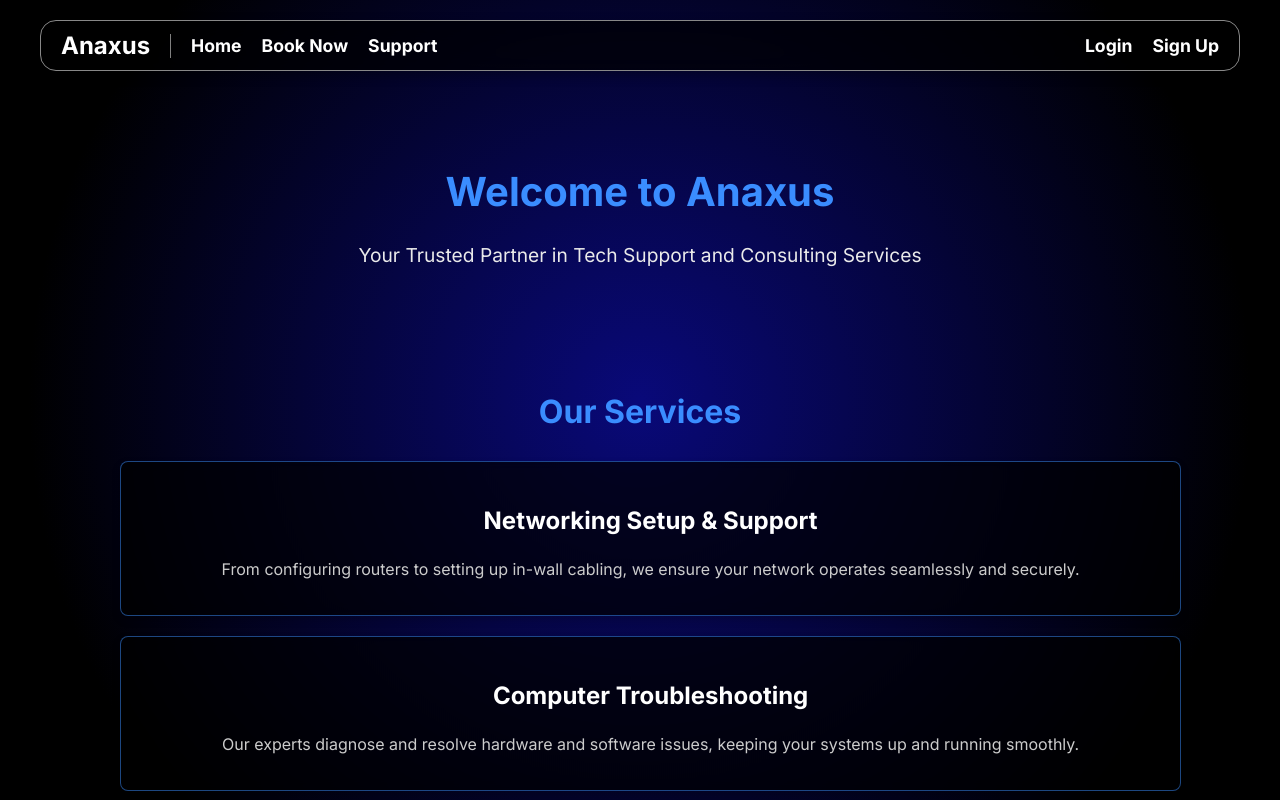
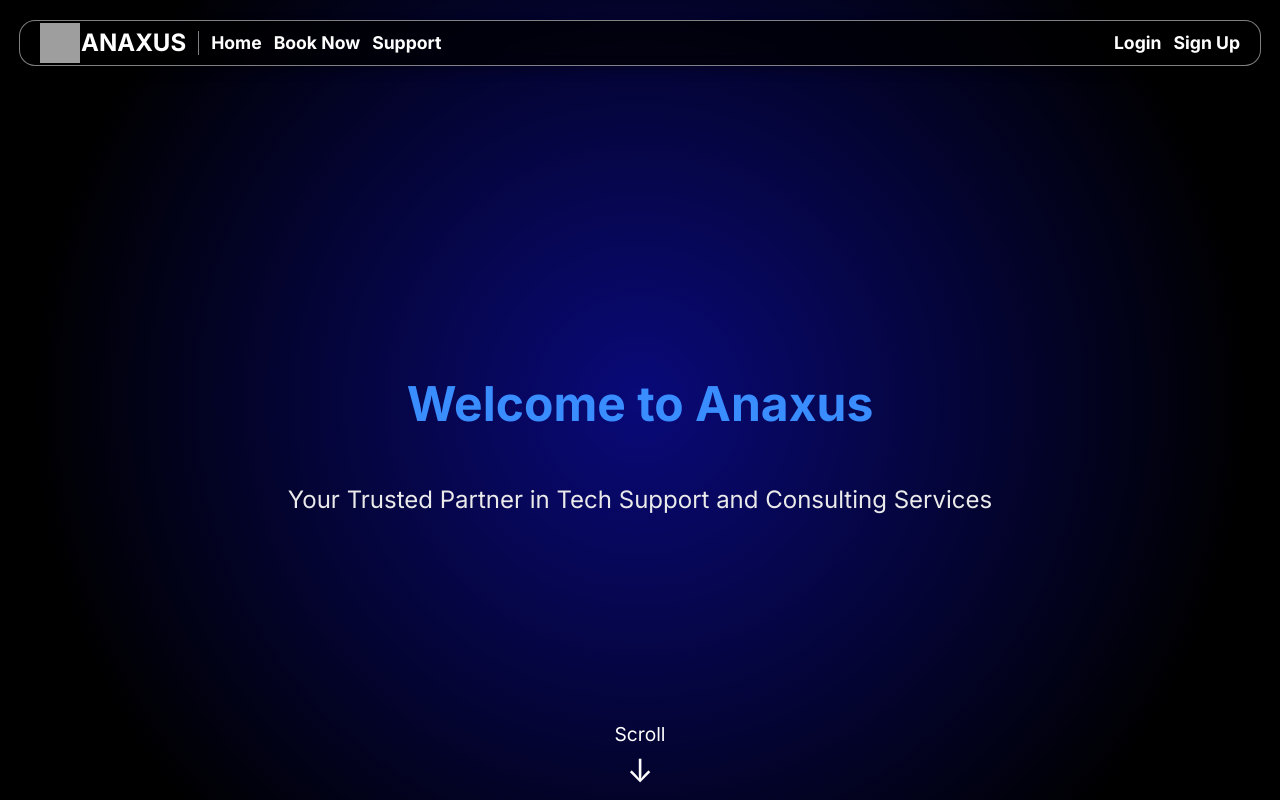
Before and after one commit to officialanaxus/anaxus, a React (Create React App) app: page / in a window 1280 px wide. Shown: the top 800 px of the page. Built offline with nearby package versions, Linux system fonts and the light colour scheme; grey boxes are pictures that could not be loaded.

Commit message:
Auto-update

```diff
--- a/src/App.css
+++ b/src/App.css
@@ -19,53 +19,96 @@ body, .App {
 }
 
 nav {
-  position: fixed;
+  position: fixed; /* Keep navbar fixed at the top */
   top: 20px;
   left: 50%;
   transform: translateX(-50%);
   display: flex;
   align-items: center;
   justify-content: space-between;
-  padding: 10px 20px;
-  background-color: rgba(11, 14, 19, 0.8);
+  padding: 2px 20px;
+  background-color: rgba(0, 0, 0, 0.7);
   color: white;
+  border: 1px solid rgba(255, 255, 255, 0.5); /* Add this line to restore the border */
   border-radius: 16px;
-  max-width: 1100px;
+  max-width: 1200px;
   width: 95%;
+  margin: 0 auto;
+  box-shadow: 0px 4px 12px rgba(0, 0, 0, 0.3);
+  backdrop-filter: blur(10px);
   z-index: 1000;
-  box-sizing: border-box;
-  border: 1px solid #888;
-  backdrop-filter: blur(8px);
-  box-shadow: 0px 4px 12px rgba(0, 0, 0, 0.2);
-  font-weight: 500;
 }
 
+/* Left and right sections for consistent alignment */
 .nav-left, .nav-right {
   display: flex;
   align-items: center;
-  gap: 20px;
+  justify-content: center;
+  gap: 12px; /* Controls spacing for nav links */
 }
 
-.nav-center h2 {
+.nav-logo {
+  display: flex;
+  align-items: center;
+  gap: 1px; /* Controls spacing between logo and text */
+}
+
+.nav-logo img {
+  width: 40px;
+  height: 40px;
+  display: inline-block;
+  vertical-align: middle;
+}
+
+.nav-logo h2 {
   margin: 0;
+  padding: 0;
   font-size: 1.5rem;
   font-weight: 700;
-  border: 2px solid white;
-  padding: 5px;
-  display: inline-block;
-  border-radius: 8px;
+  display: inline-flex;
+  align-items: center;
+  line-height: 40px; /* Match the height of the logo */
+}
+
+.nav-divider {
+  height: 24px;
+  width: 1px;
+  background-color: rgba(255, 255, 255, 0.5);
 }
 
 nav a {
+  margin: 0;
+  padding: 0;
   color: white;
-  text-decoration: none;
+  text-decoration: none; /* Remove underline */
   font-size: 1.1rem;
   font-weight: 700;
-  transition: transform 0.2s ease, color 0.2s ease;
+  display: inline-flex;
+  align-items: center;
+  line-height: 40px; /* Match the height of the logo and title */
+  transition: color 0.2s ease, transform 0.2s ease;
 }
 
 nav a:hover {
+  color: #3A8DFF;
   transform: scale(1.1);
+  text-decoration: none; /* Ensure underline doesn't appear on hover */
+}
+
+nav button {
+  background: none;
+  border: none;
+  color: white;
+  font-size: 1.1rem;
+  font-weight: 700;
+  cursor: pointer;
+  text-decoration: none; /* Remove underline */
+  display: inline-flex;
+  align-items: center;
+  line-height: 40px; /* Match the height of the logo and title */
+}
+
+nav button:hover {
   color: #3A8DFF;
-  text-decoration: none;
+  text-decoration: none; /* Ensure underline doesn't appear on hover */
 }
--- a/src/components/Navbar.js
+++ b/src/components/Navbar.js
@@ -1,88 +1,34 @@
 import React from 'react';
 import { Link } from 'react-router-dom';
-import { Box, styled } from '@mui/material';
-
-const NavbarContainer = styled('nav')({
-  display: 'flex',
-  alignItems: 'center',
-  justifyContent: 'space-between',
-  padding: '10px 20px',
-  backgroundColor: 'rgba(0, 0, 0, 0.7)', // Darker, semi-transparent background
-  color: 'white',
-  borderRadius: '16px',
-  maxWidth: '1200px', // Increased width
-  width: '95%',
-  margin: '0 auto',
-  boxShadow: '0px 4px 12px rgba(0, 0, 0, 0.3)',
-  backdropFilter: 'blur(10px)', // Blur effect for transparency
-});
-
-const LeftLinks = styled(Box)({
-  display: 'flex',
-  alignItems: 'center',
-  gap: '20px',
-});
-
-const Divider = styled('div')({
-  height: '24px',
-  width: '1px',
-  backgroundColor: 'rgba(255, 255, 255, 0.5)', // Semi-transparent white divider
-});
-
-const RightLinks = styled(Box)({
-  display: 'flex',
-  alignItems: 'center',
-  gap: '20px',
-});
-
-const StyledLink = styled(Link)({
-  color: 'white',
-  textDecoration: 'none',
-  fontSize: '1.1rem',
-  fontWeight: 700,
-  '&:hover': {
-    color: '#3A8DFF',
-  },
-});
-
-const StyledButton = styled('button')({
-  background: 'none',
-  border: 'none',
-  color: 'white',
-  fontSize: '1.1rem',
-  fontWeight: 700,
-  cursor: 'pointer',
-  textDecoration: 'none',
-  '&:hover': {
-    color: '#3A8DFF',
-  },
-});
 
 export default function Navbar({ user, onSignOut }) {
   return (
-    <NavbarContainer>
-      {/* Left side with logo, divider, and main navigation links */}
-      <LeftLinks>
-        <h2 style={{ margin: '0' }}>Anaxus</h2>
-        <Divider />
-        <StyledLink to="/">Home</StyledLink>
-        <StyledLink to="/book-now">Book Now</StyledLink>
-        <StyledLink to="/support">Support</StyledLink>
-      </LeftLinks>
+    <nav>
+      <div className="nav-left">
+        {/* Add a wrapper for the logo and text */}
+        <div className="nav-logo">
+          <img
+            src="https://raw.githubusercontent.com/officialanaxus/anaxus/refs/heads/main/Images/Anaxus-logo-transparent.svg"
+            alt="Anaxus Logo"
+          />
+          <h2>ANAXUS</h2>
+        </div>
+        <div className="nav-divider"></div>
+        <Link to="/">Home</Link>
+        <Link to="/book-now">Book Now</Link>
+        <Link to="/support">Support</Link>
+      </div>
 
-      {/* Right side with Login and Sign Up (or Sign Out) */}
-      <RightLinks>
+      <div className="nav-right">
         {user ? (
-          <StyledButton onClick={onSignOut}>
-            Sign Out
-          </StyledButton>
+          <button onClick={onSignOut}>Sign Out</button>
         ) : (
           <>
-            <StyledLink to="/account/login">Login</StyledLink>
-            <StyledLink to="/account/signup">Sign Up</StyledLink>
+            <Link to="/account/login">Login</Link>
+            <Link to="/account/signup">Sign Up</Link>
           </>
         )}
-      </RightLinks>
-    </NavbarContainer>
+      </div>
+    </nav>
   );
 }
--- a/src/pages/BookNow.css
+++ b/src/pages/BookNow.css
@@ -33,8 +33,8 @@ input, select, textarea {
   margin-top: 5px;
   border-radius: 5px;
   border: 1px solid #3A8DFF;
-  background-color: #ffffff; /* White background */
-  color: #000000; /* Black text */
+  background-color: rgba(255, 255, 255, 0.1); /* White background */
+  color: #ffffff; /* Black text */
   box-sizing: border-box;
 }
 
--- a/src/pages/Home.css
+++ b/src/pages/Home.css
@@ -1,30 +1,80 @@
 /* Home.css */
 
 .home-container {
-  padding: 100px;
+  padding: 0;
+  margin: 0;
+  height: auto;
   color: #eaeaea;
-  background: transparent; /* Ensure background is transparent */
+  background: transparent;
 }
 
 .hero-section {
   text-align: center;
-  padding: 40px 0;
-  background: transparent; /* Ensure no background color */
+  padding: 40px 20px;
+  height: 100vh; /* Full screen for the hero section */
+  display: flex;
+  flex-direction: column;
+  justify-content: center;
+  align-items: center;
+  background: transparent;
+  position: relative; /* For positioning the scroll indicator */
 }
 
 .hero-section h1 {
-  font-size: 2.5rem;
-  color: #3A8DFF; /* Nice blue color for the main title */
+  font-size: 3rem;
+  color: #3A8DFF; /* Blue color for the main title */
 }
 
 .hero-section p {
+  font-size: 1.5rem;
+  margin-top: 20px;
+}
+
+.scroll-indicator {
+  position: fixed;
+  bottom: 10px; /* Positioned above the bottom edge */
+  left: 50%;
+  transform: translateX(-50%);
+  display: flex;
+  flex-direction: column;
+  align-items: center;
+  z-index: 10;
+  transition: opacity 0.1s ease; /* Faster fading */
+}
+
+.scroll-indicator p {
+  margin: 0;
   font-size: 1.2rem;
-  margin-top: 10px;
+  color: #ffffff;
+}
+
+.scroll-indicator .arrow-down {
+  font-size: 2rem;
+  color: #ffffff;
+  margin-top: 5px;
+}
+
+/* Pulsating animation for the text and arrow */
+@keyframes fade-in-out {
+  0%, 100% {
+    opacity: 1;
+  }
+  50% {
+    opacity: 0.5;
+  }
 }
 
 .services-section {
-  padding: 40px 20px;
-  background: transparent; /* Ensure no background color */
+  padding: 1px 20px;
+  background: transparent;
+  opacity: 0; /* Initially hidden */
+  transform: translateY(10px); /* Minimal offset for smoother appearance */
+  transition: opacity 0.3s ease, transform 0.3s ease; /* Faster animation for instant feedback */
+}
+
+.services-section.visible {
+  opacity: 1; /* Fully visible */
+  transform: translateY(0); /* Reset offset */
 }
 
 .services-section h2 {
@@ -34,40 +84,28 @@
   margin-bottom: 30px;
 }
 
-/* Updated style for .service-card */
 .service-card {
-  background-color: rgba(0, 0, 0, 0.7); /* Slightly transparent black */
-  border: 1px solid rgba(58, 141, 255, 0.5); /* Softer blue border with transparency */
+  background-color: rgba(0, 0, 0, 0.7);
+  border: 1px solid rgba(58, 141, 255, 0.5);
   border-radius: 8px;
   padding: 20px;
-  margin: 20px auto; /* Center the card */
-  max-width: 1200px; /* Slightly wider than the navbar */
-  width: 98%; /* Allows responsive shrinking on smaller screens */
-  backdrop-filter: blur(6px); /* Adds a blur effect */
-  box-shadow: 0 4px 8px rgba(0, 0, 0, 0.2); /* Soft shadow for depth */
-  transition: transform 0.3s ease, backdrop-filter 0.3s ease; /* Smooth transition */
+  margin: 20px auto;
+  max-width: 1200px;
+  width: 98%;
+  backdrop-filter: blur(6px);
+  box-shadow: 0 4px 8px rgba(0, 0, 0, 0.2);
+  transition: transform 0.3s ease, backdrop-filter 0.3s ease;
 }
 
 .service-card:hover {
-  transform: scale(1); /* Slight zoom on hover */
-  backdrop-filter: blur(10px); /* Increase blur on hover */
-}
-
-.service-card h3 {
-  font-size: 1.5rem;
-  color: #ffffff;
-}
-
-.service-card p {
-  font-size: 1rem;
-  color: #cccccc;
-  margin-top: 10px;
+  transform: scale(1);
+  backdrop-filter: blur(10px);
 }
 
 .contact-section {
   padding: 40px 20px;
   text-align: center;
-  background: transparent; /* Ensure no background color */
+  background: transparent;
 }
 
 .contact-section h2 {
--- a/src/pages/Home.js
+++ b/src/pages/Home.js
@@ -1,15 +1,46 @@
-import React from 'react';
+import React, { useEffect, useState } from 'react';
 import './Home.css';
 
 function Home() {
+  const [isServicesVisible, setIsServicesVisible] = useState(false);
+  const [scrollOpacity, setScrollOpacity] = useState(1);
+
+  useEffect(() => {
+    const handleScroll = () => {
+      const fadeOutThreshold = 120; // Fade out completely within 200px of scrolling
+
+      // Trigger visibility of "Our Services" after minimal scroll
+      if (window.scrollY > 0) {
+        setIsServicesVisible(true);
+      }
+
+      // Adjust opacity based on scroll position, disappear quickly
+      if (window.scrollY < fadeOutThreshold) {
+        setScrollOpacity(1 - window.scrollY / fadeOutThreshold);
+      } else {
+        setScrollOpacity(0); // Fully hide after threshold
+      }
+    };
+
+    window.addEventListener('scroll', handleScroll);
+    return () => window.removeEventListener('scroll', handleScroll);
+  }, []);
+
   return (
     <div className="home-container">
       <header className="hero-section">
         <h1>Welcome to Anaxus</h1>
         <p>Your Trusted Partner in Tech Support and Consulting Services</p>
+        <div
+          className="scroll-indicator"
+          style={{ opacity: scrollOpacity }}
+        >
+          <p>Scroll</p>
+          <span className="arrow-down">↓</span>
+        </div>
       </header>
 
-      <section className="services-section">
+      <section className={`services-section ${isServicesVisible ? 'visible' : ''}`}>
         <h2>Our Services</h2>
 
         <div className="service-card">
--- a/src/pages/account/Login.js
+++ b/src/pages/account/Login.js
@@ -13,7 +13,12 @@ export default function Login() {
   };
 
   const handleGoogleLogin = async () => {
-    await supabase.auth.signInWithOAuth({ provider: 'google' });
+    await supabase.auth.signInWithOAuth({
+      provider: 'google',
+      options: {
+        redirectTo: `${window.location.origin}/book-now`, // Redirect to "Book Now" after Google login
+      },
+    });
   };
 
   return (
--- a/src/pages/account/SignUp.js
+++ b/src/pages/account/SignUp.js
@@ -13,7 +13,12 @@ export default function SignUp() {
   };
 
   const handleGoogleLogin = async () => {
-    await supabase.auth.signInWithOAuth({ provider: 'google' });
+    await supabase.auth.signInWithOAuth({
+      provider: 'google',
+      options: {
+        redirectTo: `${window.location.origin}/book-now`, // Redirect to "Book Now" after Google signup
+      },
+    });
   };
 
   return (
```
Also changed, not shown: src/App.js (+7 -0 lines), Images/calendar-event.png (added), 13 other files (tests, documents, lock files or other folders).
